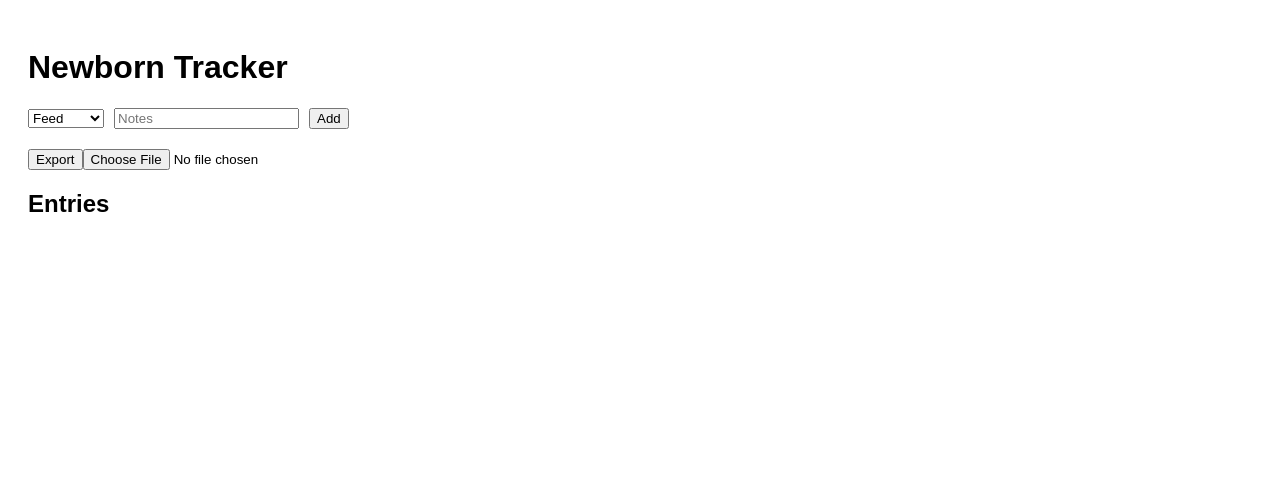
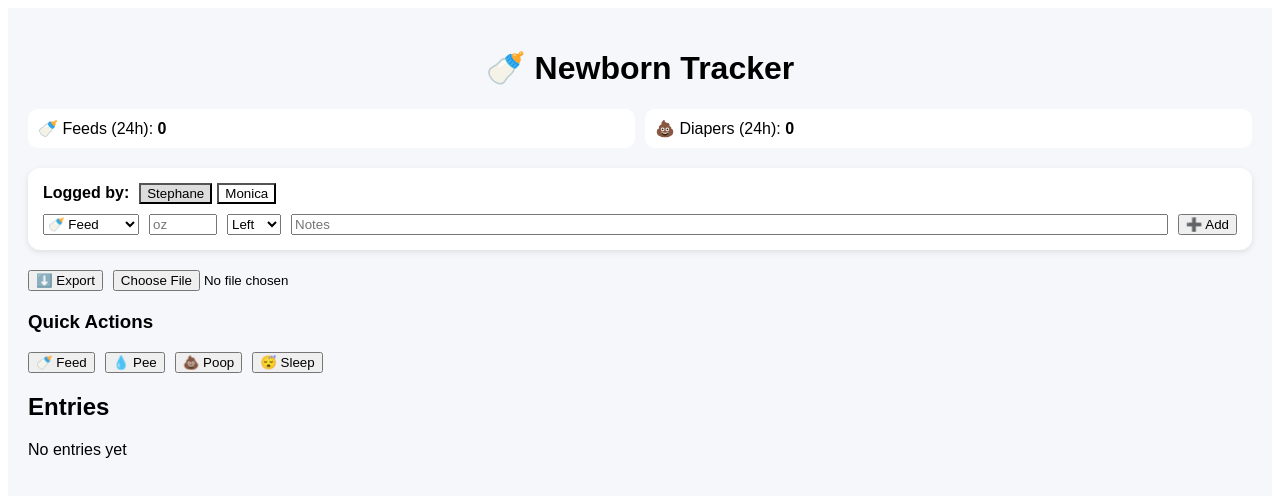
Before and after one commit to stedaph/newborn-tracker, a React (Vite) app: page / in a window 1280 px wide. Shown: the top 496 px of the page. Built offline with nearby package versions, Linux system fonts and the light colour scheme.

Commit message:
Update App.jsx

```diff
--- a/App.jsx
+++ b/App.jsx
@@ -4,6 +4,11 @@ export default function App() {
   const [entries, setEntries] = useState([]);
   const [type, setType] = useState("feed");
   const [note, setNote] = useState("");
+
+  // NEW: parent + feed details
+  const [parent, setParent] = useState("Stephane");
+  const [amount, setAmount] = useState("");
+  const [side, setSide] = useState("left");
 
   useEffect(() => {
     const saved = localStorage.getItem("tracker");
@@ -19,10 +24,15 @@ export default function App() {
       id: Date.now(),
       type,
       note,
+      parent,
+      amount,
+      side,
       time: new Date().toLocaleString()
     };
+
     setEntries([newEntry, ...entries]);
     setNote("");
+    setAmount("");
   };
 
   const exportData = () => {
@@ -43,42 +53,130 @@ export default function App() {
     reader.readAsText(file);
   };
 
+  // SIMPLE STATS
+  const last24h = entries.filter(e => {
+    const diff = Date.now() - new Date(e.time).getTime();
+    return diff < 24 * 60 * 60 * 1000;
+  });
+
+  const feedCount = last24h.filter(e => e.type === "feed").length;
+  const diaperCount = last24h.filter(e => e.type === "diaper").length;
+
   return (
-    <div style={{ padding: 20, fontFamily: "Arial" }}>
-      <h1>Newborn Tracker</h1>
+    <div style={{
+      padding: 20,
+      fontFamily: "Arial",
+      backgroundColor: "#f5f7fb",
+      minHeight: "100vh"
+    }}>
 
-      <div style={{ marginBottom: 20 }}>
+      <h1 style={{ textAlign: "center" }}>🍼 Newborn Tracker</h1>
+
+      {/* STATS DASHBOARD */}
+      <div style={{ display: "flex", gap: 10, marginBottom: 20 }}>
+        <div style={{ background: "white", padding: 10, borderRadius: 10, flex: 1 }}>
+          🍼 Feeds (24h): <strong>{feedCount}</strong>
+        </div>
+        <div style={{ background: "white", padding: 10, borderRadius: 10, flex: 1 }}>
+          💩 Diapers (24h): <strong>{diaperCount}</strong>
+        </div>
+      </div>
+
+      {/* INPUT CARD */}
+      <div style={{
+        background: "white",
+        padding: 15,
+        borderRadius: 12,
+        boxShadow: "0 2px 6px rgba(0,0,0,0.1)",
+        marginBottom: 20
+      }}>
+
+        {/* Parent toggle */}
+        <div style={{ marginBottom: 10 }}>
+          <strong>Logged by:</strong>
+          <button onClick={() => setParent("Stephane")} style={{ marginLeft: 10, background: parent === "Stephane" ? "#ddd" : "white" }}>Stephane</button>
+          <button onClick={() => setParent("Monica")} style={{ marginLeft: 5, background: parent === "Monica" ? "#ddd" : "white" }}>Monica</button>
+        </div>
+
+        <div style={{ display: "flex", gap: 10, flexWrap: "wrap" }}>
           <select value={type} onChange={(e) => setType(e.target.value)}>
-          <option value="feed">Feed</option>
-          <option value="diaper">Diaper</option>
-          <option value="sleep">Sleep</option>
-          <option value="medicine">Medicine</option>
+            <option value="feed">🍼 Feed</option>
+            <option value="diaper">💩 Diaper</option>
+            <option value="sleep">😴 Sleep</option>
+            <option value="medicine">💊 Medicine</option>
           </select>
+
+          {/* Feed-specific fields */}
+          {type === "feed" && (
+            <>
+              <input
+                placeholder="oz"
+                value={amount}
+                onChange={(e) => setAmount(e.target.value)}
+                style={{ width: 60 }}
+              />
+
+              <select value={side} onChange={(e) => setSide(e.target.value)}>
+                <option value="left">Left</option>
+                <option value="right">Right</option>
+                <option value="both">Both</option>
+              </select>
+            </>
+          )}
 
           <input
             placeholder="Notes"
             value={note}
             onChange={(e) => setNote(e.target.value)}
-          style={{ marginLeft: 10 }}
+            style={{ flex: 1 }}
           />
 
-        <button onClick={addEntry} style={{ marginLeft: 10 }}>
-          Add
-        </button>
+          <button onClick={addEntry}>➕ Add</button>
+        </div>
       </div>
 
-      <div style={{ marginBottom: 20 }}>
-        <button onClick={exportData}>Export</button>
+      {/* ACTION BUTTONS */}
+      <div style={{ marginBottom: 20, display: "flex", gap: 10 }}>
+        <button onClick={exportData}>⬇️ Export</button>
         <input type="file" onChange={importData} />
       </div>
 
+      {/* QUICK ACTIONS */}
+      <div style={{ marginBottom: 20 }}>
+        <h3>Quick Actions</h3>
+        <div style={{ display: "flex", gap: 10, flexWrap: "wrap" }}>
+          <button onClick={() => setEntries([{ id: Date.now(), type: "feed", parent, note: "Quick feed", time: new Date().toLocaleString() }, ...entries])}>🍼 Feed</button>
+          <button onClick={() => setEntries([{ id: Date.now(), type: "diaper", parent, note: "Wet diaper", time: new Date().toLocaleString() }, ...entries])}>💧 Pee</button>
+          <button onClick={() => setEntries([{ id: Date.now(), type: "diaper", parent, note: "Dirty diaper", time: new Date().toLocaleString() }, ...entries])}>💩 Poop</button>
+          <button onClick={() => setEntries([{ id: Date.now(), type: "sleep", parent, note: "Nap", time: new Date().toLocaleString() }, ...entries])}>😴 Sleep</button>
+        </div>
+      </div>
+
+      {/* ENTRIES */}
       <h2>Entries</h2>
+      {entries.length === 0 && <p>No entries yet</p>}
+
       {entries.map((e) => (
-        <div key={e.id} style={{ border: "1px solid #ccc", padding: 10, marginBottom: 10 }}>
-          <strong>{e.type}</strong> - {e.time}
+        <div key={e.id} style={{
+          background: "white",
+          padding: 12,
+          marginBottom: 10,
+          borderRadius: 10,
+          boxShadow: "0 1px 4px rgba(0,0,0,0.1)"
+        }}>
+          <strong>{e.type}</strong> {e.parent && `(${e.parent})`}
+          <div style={{ fontSize: 12, color: "gray" }}>{e.time}</div>
+
+          {e.type === "feed" && (
+            <div style={{ fontSize: 13 }}>
+              {e.amount && `${e.amount} oz`} {e.side && `• ${e.side}`}
+            </div>
+          )}
+
           <div>{e.note}</div>
         </div>
       ))}
+
     </div>
   );
 }
```
Lines whose indentation alone changed are shown as unchanged.
